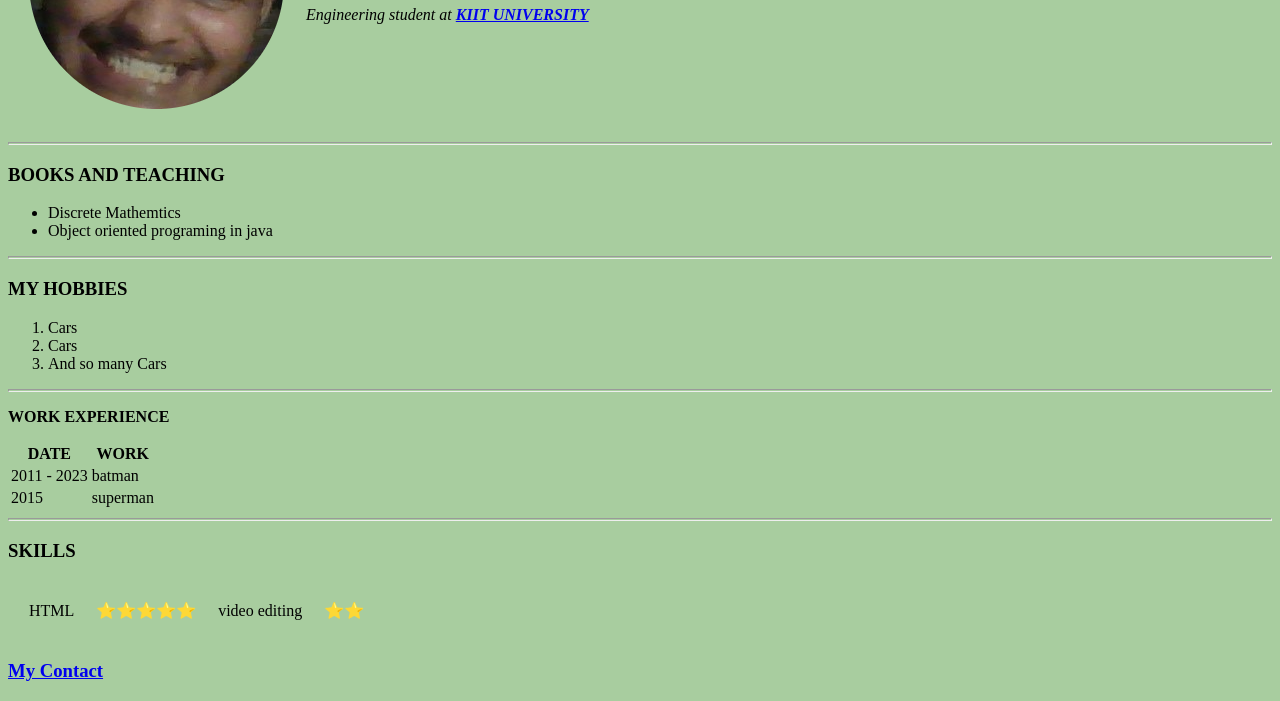
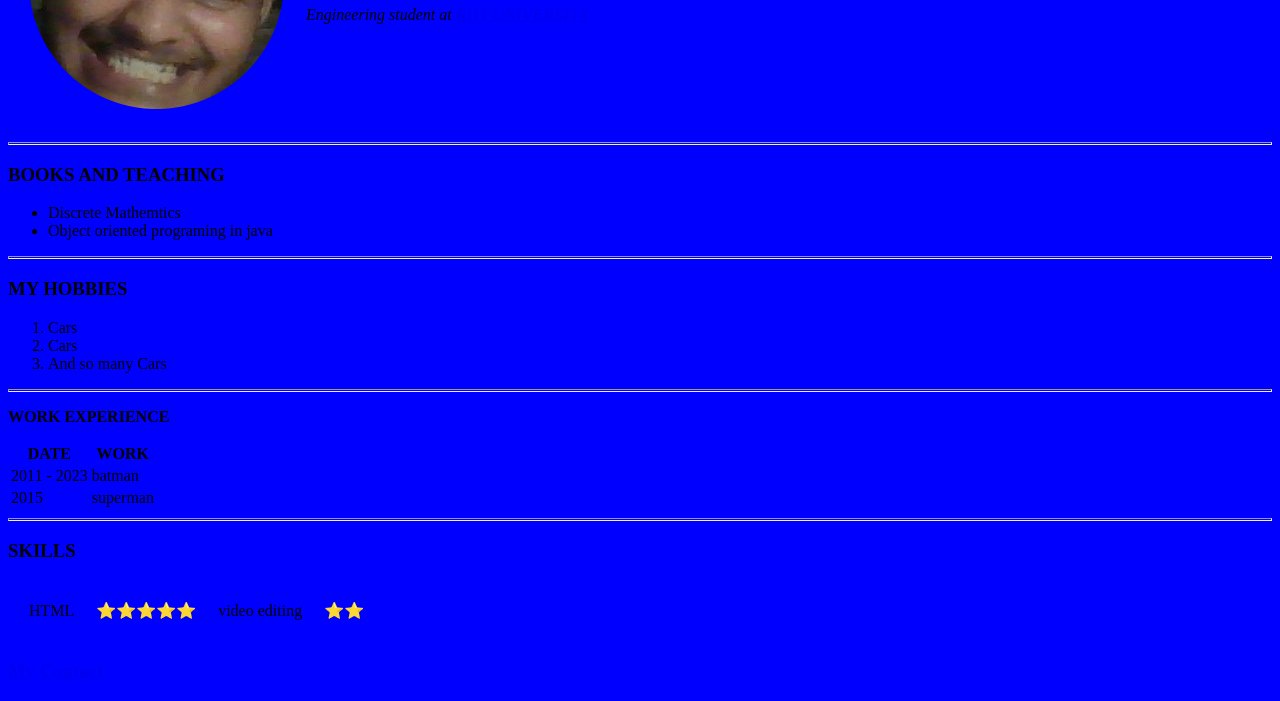
Before and after one commit to Kaifakhter0140/portfolio, a plain HTML site: page index.html in a window 1280 px wide. Shown: the part 175-876 px from the top of the page. Drawn offline with Linux system fonts and the light colour scheme.

Commit message:
Update index.html

```diff
--- a/index.html
+++ b/index.html
@@ -6,7 +6,7 @@
     <title>Kaif's personal site</title>
 <style>
   body {
-    background-color:#A8CD9F;
+    background-color:blue;
   }
 </style>
 
```
